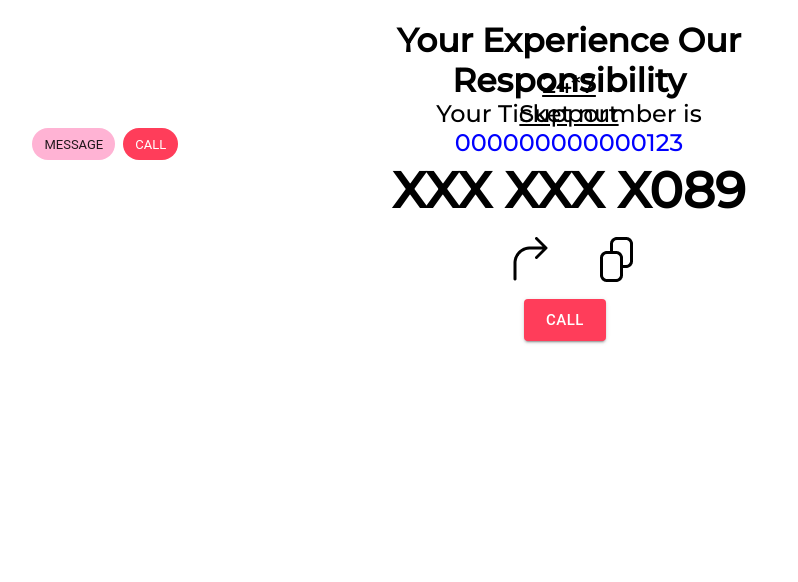
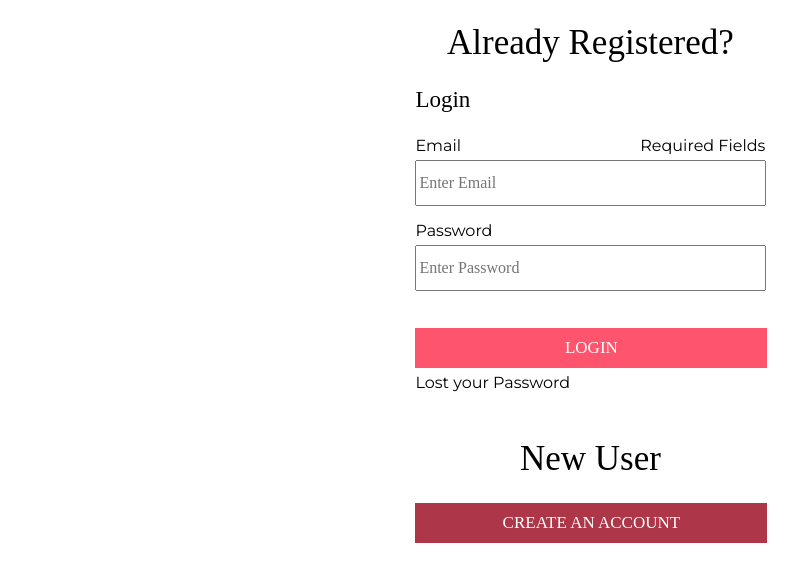
Before and after one commit to akhilsdeportfolio/ev-front-end-react-app, a React (Create React App) app: page /Login in a window 1280 px wide. Shown: the top 582 px of the page, without its empty margins (71-869 px from the left). Built offline with nearby package versions, Linux system fonts and the light colour scheme; a web font is replaced by a local one.

Commit message:
details updated about login and signup form

```diff
--- /dev/null
+++ b/db.json
@@ -0,0 +1,5 @@
+{
+    "user": [
+      { "id": 1, "title": "json-server", "author": "typicode" }, { "id": 1, "title": "json-server", "author": "typicode" }
+    ]
+  }
--- a/package.json
+++ b/package.json
@@ -10,6 +10,7 @@
     "@testing-library/jest-dom": "^5.11.4",
     "@testing-library/react": "^11.1.0",
     "@testing-library/user-event": "^12.1.10",
+    "mui": "^0.0.1",
     "react": "^17.0.2",
     "react-dom": "^17.0.2",
     "react-scripts": "4.0.3",
--- a/src/App.js
+++ b/src/App.js
@@ -10,6 +10,8 @@ import AllReviews from './components/AllReviews';
 import Review from './components/Review';
 import Raise4 from './components/Raise4';
 import Raise5 from './components/Raise5';
+import LoginForm from './components/LoginForm';
+import SignupForm from './components/SignupForm';
 // import Raise1 from './components/Raise1';
 // import Raise2 from './components/Raise2';
 // import About from './components/About';
@@ -23,7 +25,9 @@ function App() {
       {/* <Raise1/> */}
       {/* <Raise2/> */}
       {/* <Raise4/> */}
-      <Raise5/>
+      {/* <Raise5/> */}
+      <LoginForm/>
+      {/* <SignupForm/> */}
     </>
   );
 }
--- /dev/null
+++ b/src/components/HeadingInfo.jsx
@@ -0,0 +1,31 @@
+const styles = {
+    headin:{
+        fontFamily: "Poppins",
+        fontSize: "35px",
+        fontStyle: "normal",
+        fontWeight: 500,
+         textAlign: "center",
+    },
+    info:{
+
+        fontFamily: "Poppins",
+        fontSize: "23px",
+        fontStyle: "normal",
+        fontWeight: 400,
+
+    },
+}
+function Heading(props){
+
+    return (
+        <>
+            <h1 style={styles.headin}>
+      {props.heading}
+    </h1>
+       <p style={styles.info}>
+       {props.subheading}
+    </p>
+        </>
+    )
+}
+export default Heading
--- /dev/null
+++ b/src/components/InputInfo.jsx
@@ -0,0 +1,17 @@
+let  styles ={
+    textFlex:{
+        display:"flex",
+        justifyContent:"space-between",
+        marginBottom:5
+    },
+}
+export const InputInfo = (props)=>{
+    return(
+        <>
+        <div style={styles.textFlex}>
+            <div>{props.data1}</div>
+            <div>{props.data2}</div>
+        </div>
+        </>
+    )
+}
--- a/src/components/LoginForm.jsx
+++ b/src/components/LoginForm.jsx
@@ -1,3 +1,5 @@
+import Heading from "./HeadingInfo";
+import { InputInfo } from "./InputInfo";
 
 const styles = {
     box:{
@@ -11,14 +13,6 @@ const styles = {
         fontStyle: "normal",
         fontWeight: 500,
          textAlign: "center",
-    },
-    info:{
-
-        fontFamily: "Poppins",
-        fontSize: "23px",
-        fontStyle: "normal",
-        fontWeight: 400,
-
     },
     textFlex:{
         display:"flex",
@@ -74,10 +68,23 @@ export default function LoginForm() {
         event.preventDefault()
         if(email.trim().length <= 6){
             alert("please provide valid email address")
+
             return
         }
+        if(!email.includes(".com")){
+           alert("please provide valid email address")
+           return;
+        }
+
         if(password.trim().length <= 6){
             alert("please enter more than six digit of password")
+            return
+        }
+        let passwordCheck = password;
+        let passpattern = /[0-9]/g;
+        let result3 = passwordCheck.match(passpattern);
+        if(result3.length === 0){
+            alert("password must include alphabet and digit both")
             return
         }
         const user = {
@@ -88,17 +95,9 @@ export default function LoginForm() {
     }
   return (
     <form style={styles.box} onSubmit = {handleSubmit}>
-       <h1 style={styles.headin}>
-       Already Registered?
-    </h1>
-       <p style={styles.info}>
-       Login
-    </p>
+    <Heading heading=" Already Registered?" subheading = "Login"/>
     <div style={styles.padding}>
-        <div style={styles.textFlex}>
-            <div>Email</div>
-            <div>Required Fields</div>
-        </div>
+       <InputInfo data1 = "Email" data2="Required Fields"/>
         <input style={styles.input}
         type="text"
         name = "email"
@@ -106,10 +105,7 @@ export default function LoginForm() {
 
     </div>
     <div style={styles.padding}>
-        <div style={styles.textFlex}>
-            <div>Password</div>
-            <div></div>
-        </div>
+       <InputInfo data1 = "Password"/>
         <input style={styles.input}
         type="text"
         name="password"
@@ -119,9 +115,7 @@ export default function LoginForm() {
     <button style = {
             styles.button
         }>LOGIN</button>
-       <div style={styles.textFlex}>
-            <div>Lost your Password?</div>
-        </div>
+        <InputInfo data1 = "Lost your Password"/>
         <br/>
         <h1 style={styles.headin}>
        New User
--- a/src/components/SignupForm.jsx
+++ b/src/components/SignupForm.jsx
@@ -1,25 +1,12 @@
-
+import Heading from "./HeadingInfo";
+import { InputInfo } from "./InputInfo";
 const styles = {
     box:{
         width:350,
         height:500,
         marginLeft:"38%",
     },
-    headin:{
-        fontFamily: "Poppins",
-        fontSize: "35px",
-        fontStyle: "normal",
-        fontWeight: 500,
-         textAlign: "center",
-    },
-    info:{
 
-        fontFamily: "Poppins",
-        fontSize: "23px",
-        fontStyle: "normal",
-        fontWeight: 400,
-
-    },
     textFlex:{
         display:"flex",
         justifyContent:"space-between",
@@ -92,6 +79,7 @@ export default function SignupForm() {
         }
         if(!email.includes(".com")){
            alert("please provide valid email address")
+           return
         }
 
         if(password.trim().length <= 6){
@@ -103,6 +91,7 @@ export default function SignupForm() {
         let result3 = passwordCheck.match(passpattern);
         if(result3.length === 0){
             alert("password must include alphabet and digit both")
+            return
         }
         const user = {
             firstName,
@@ -118,17 +107,9 @@ export default function SignupForm() {
     }
   return (
     <form style={styles.box} type="submit" onSubmit = {handleSignup}>
-       <h1 style={styles.headin}>
-       Create an Account
-    </h1>
-       <p style={styles.info}>
-       Personal Information
-    </p>
+      <Heading heading="Create an Account" subheading = "Personal Information"/>
     <div style={styles.padding}>
-        <div style={styles.textFlex}>
-            <div>First Name</div>
-            <div>Required Fields</div>
-        </div>
+        <InputInfo data1 = "First Name" data2="Required Fields"/>
         <input style={styles.input}
         type="text"
         name="firstName"
@@ -136,10 +117,7 @@ export default function SignupForm() {
 
     </div>
     <div style={styles.padding}>
-        <div style={styles.textFlex}>
-            <div>Last Name</div>
-            <div></div>
-        </div>
+        <InputInfo data1 = "Last Name"/>
         <input style={styles.input}
         type="text"
         name = "lastName"
@@ -147,20 +125,14 @@ export default function SignupForm() {
 
     </div>
     <div style={styles.padding}>
-        <div style={styles.textFlex}>
-            <div>Email</div>
-            <div></div>
-        </div>
+    <InputInfo data1 = "Email"/>
         <input style={styles.input}
         name = "email"
         type="email"
         placeholder = "Enter Email"/>
     </div>
     <div style={styles.padding}>
-        <div style={styles.textFlex}>
-            <div>Password</div>
-            <div></div>
-        </div>
+    <InputInfo data1 = "Password"/>
         <input style={styles.input}
         type="password"
         name = "password"
@@ -169,9 +141,7 @@ export default function SignupForm() {
     <button style = {
             styles.button
         }>Create</button>
-       <div style={styles.textFlex}>
-            <div>or Return to page</div>
-        </div>
+       <InputInfo data1 = "or Return to page"/>
     </form>
   )
 }
```
Also changed, not shown: 2 other files (tests, documents, lock files or other folders).
